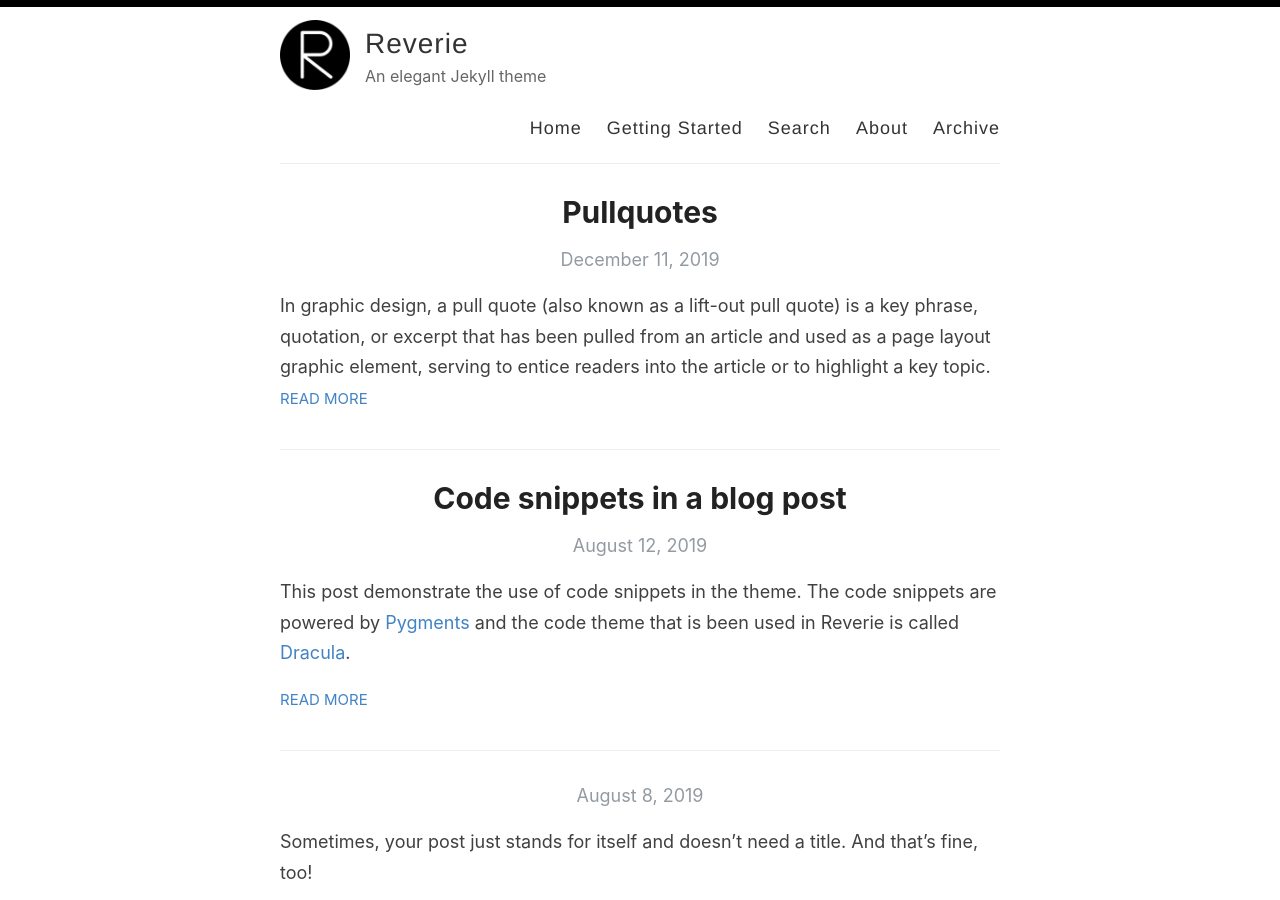
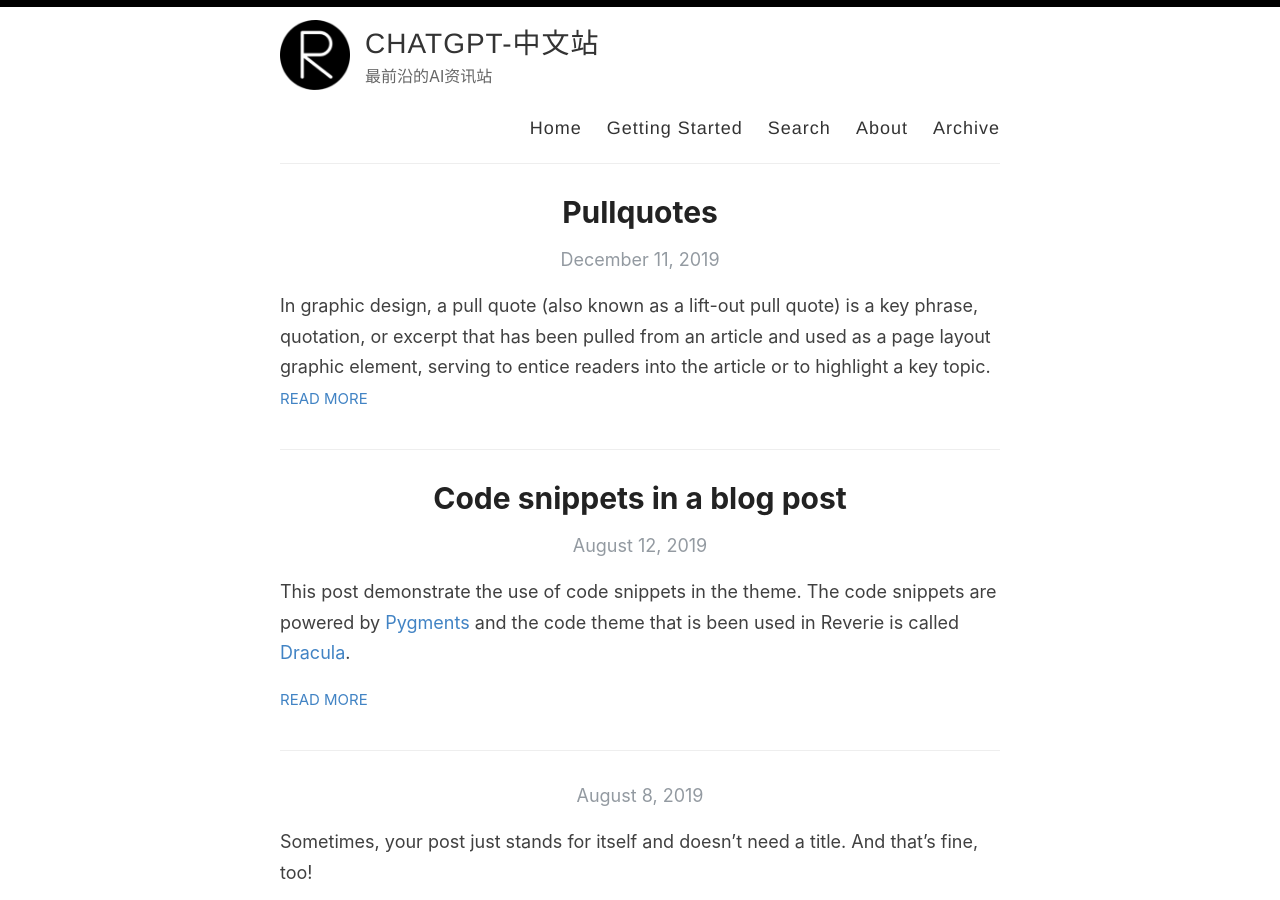
Before and after one commit to chatgtpcn/chatgtpcn, a Jekyll site: the page built from index.html, in a window 1280 px wide and 900 px high. Built offline with Jekyll 4.4.1, drawn with Linux system fonts in a browser that asks for light colours; the list of posts is cut into pages by our own code.

Commit message:
Update _config.yml

```diff
--- a/_config.yml
+++ b/_config.yml
@@ -3,13 +3,13 @@
 #
 
 # Name of your site (displayed in the header)
-name: Reverie
+name: CHATGPT-中文站
 
 # Name of the author
-author: Amit Merchant
+author: David
 
 # Short bio or description (displayed in the header)
-description: An elegant Jekyll theme
+description: 最前沿的AI资讯站
 
 # URL of your avatar or profile pic (you could use your GitHub profile pic)
 avatar: /images/reverie.png
@@ -48,14 +48,14 @@ google_analytics: UA-43339302-11
 
 # Your website URL (e.g. http://amitmerchant1990.github.io or http://www.amitmerchant.com)
 # Used for Sitemap.xml and your RSS feed
-url: http://www.amitmerchant.com/reverie
-enforce_ssl: https://www.amitmerchant.com/reverie
+url: https://ferdiep.github.io/openai-cn.github.io/
+enforce_ssl: https://ferdiep.github.io/openai-cn.github.io/
 
 # If you're hosting your site at a Project repository on GitHub pages
 # (http://yourusername.github.io/repository-name)
 # and NOT your User repository (http://yourusername.github.io)
 # then add in the baseurl here, like this: "/repository-name"
-baseurl: "/reverie"
+baseurl: "/openai-cn.github.io"
 
 #
 # !! You don't need to change any of the configuration flags below !!
```
